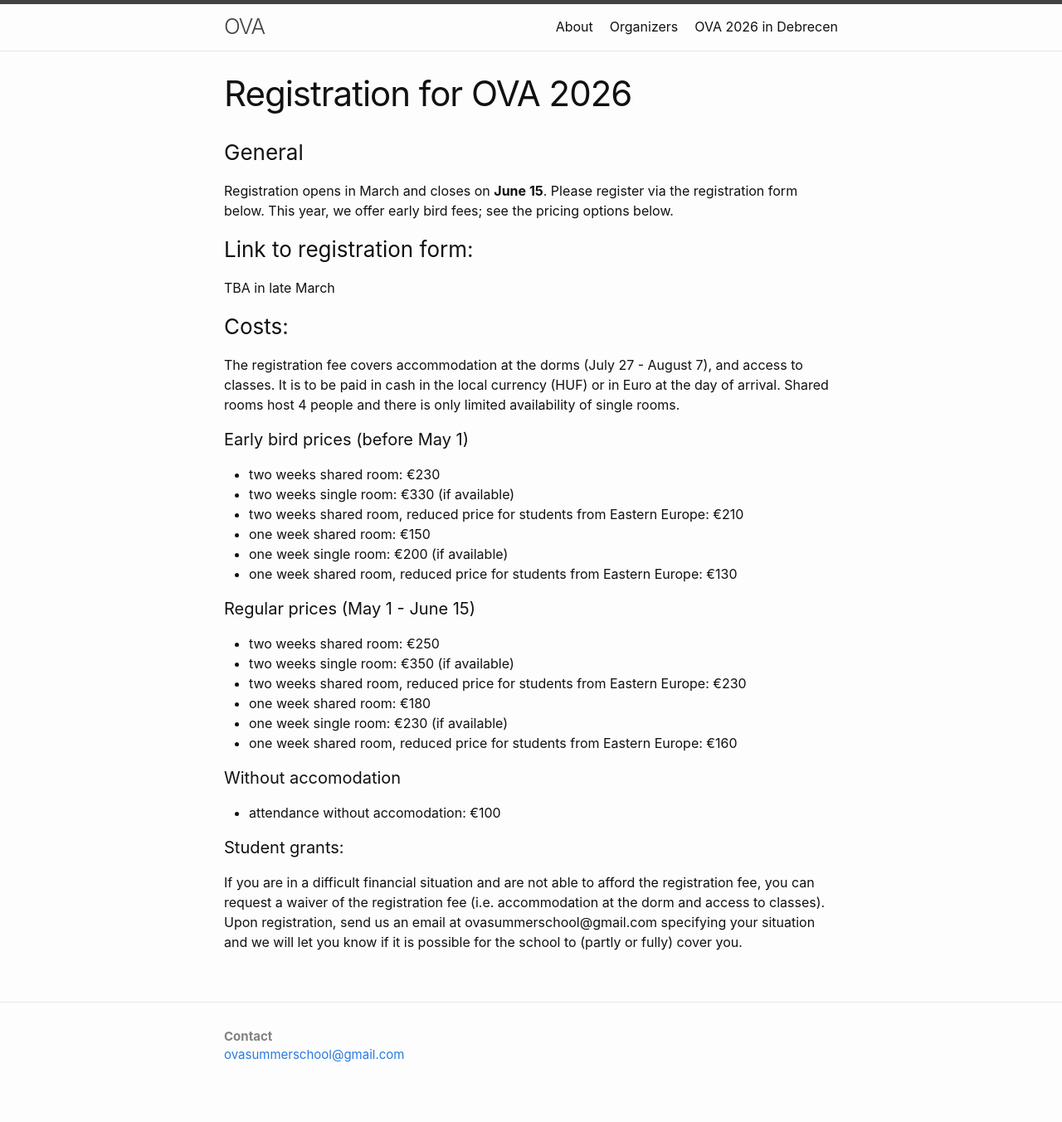
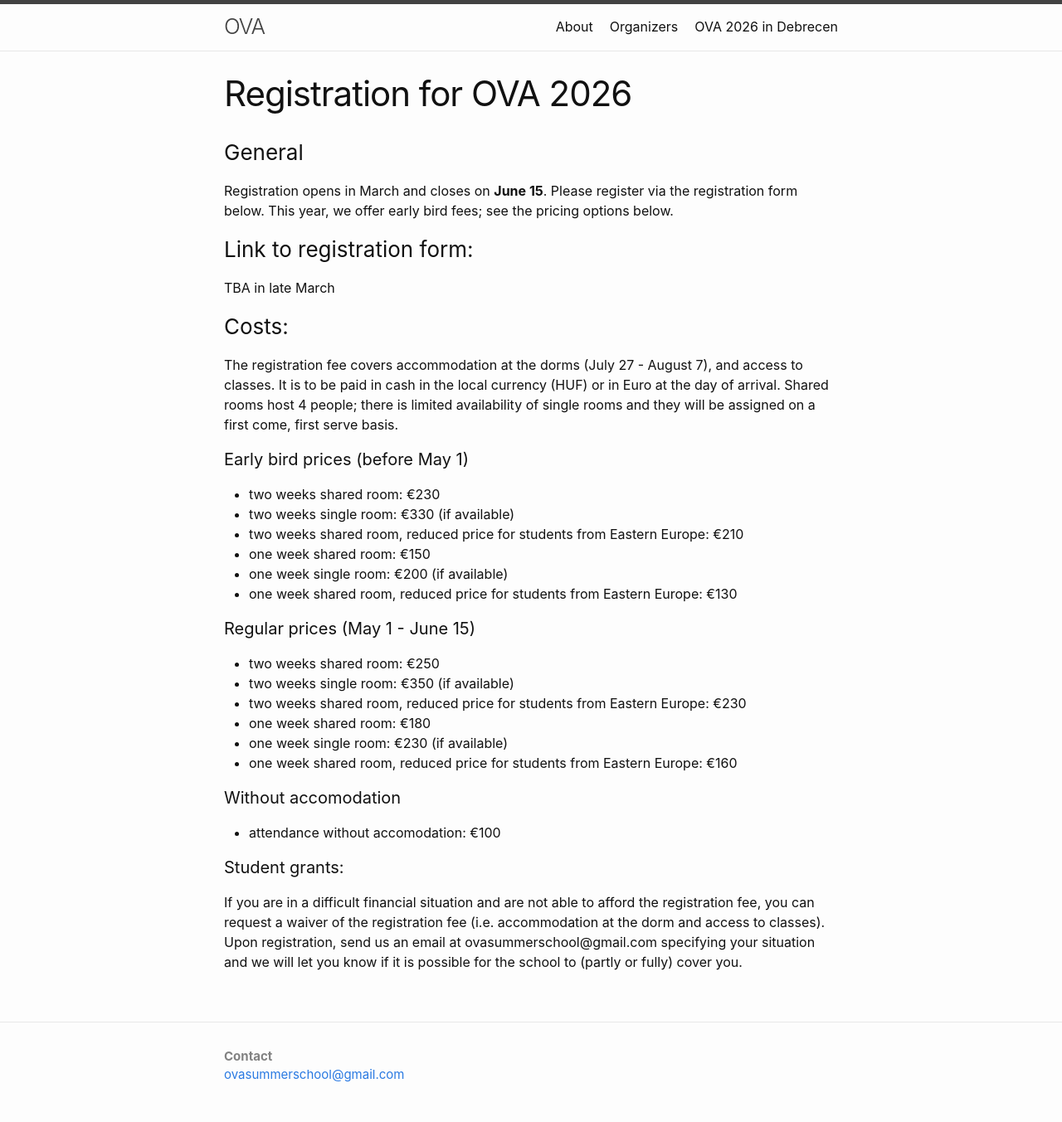
Before and after one commit to ovaschool/ovaschool.github.io, a Jekyll site: the page built from staticpages/ova2026-registration.markdown, in a window 1280 px wide. Shown: the whole page at 83% size. Built offline with Jekyll 4.4.1, drawn with Linux system fonts in a browser that asks for light colours; before the commit the page ends 1329 px from its top, so only the background shows below that.

Commit message:
Update ova2026-registration.markdown

```diff
--- a/staticpages/ova2026-registration.markdown
+++ b/staticpages/ova2026-registration.markdown
@@ -11,7 +11,7 @@
 TBA in late March
 
 ### Costs:
-The registration fee covers accommodation at the dorms (July 27 - August 7), and access to classes. It is to be paid in cash in the local currency (HUF) or in Euro at the day of arrival. Shared rooms host 4 people and there is only limited availability of single rooms.
+The registration fee covers accommodation at the dorms (July 27 - August 7), and access to classes. It is to be paid in cash in the local currency (HUF) or in Euro at the day of arrival. Shared rooms host 4 people; there is limited availability of single rooms and they will be assigned on a first come, first serve basis.
 
 #### Early bird prices (before May 1)
 - two weeks shared room: €230
```
